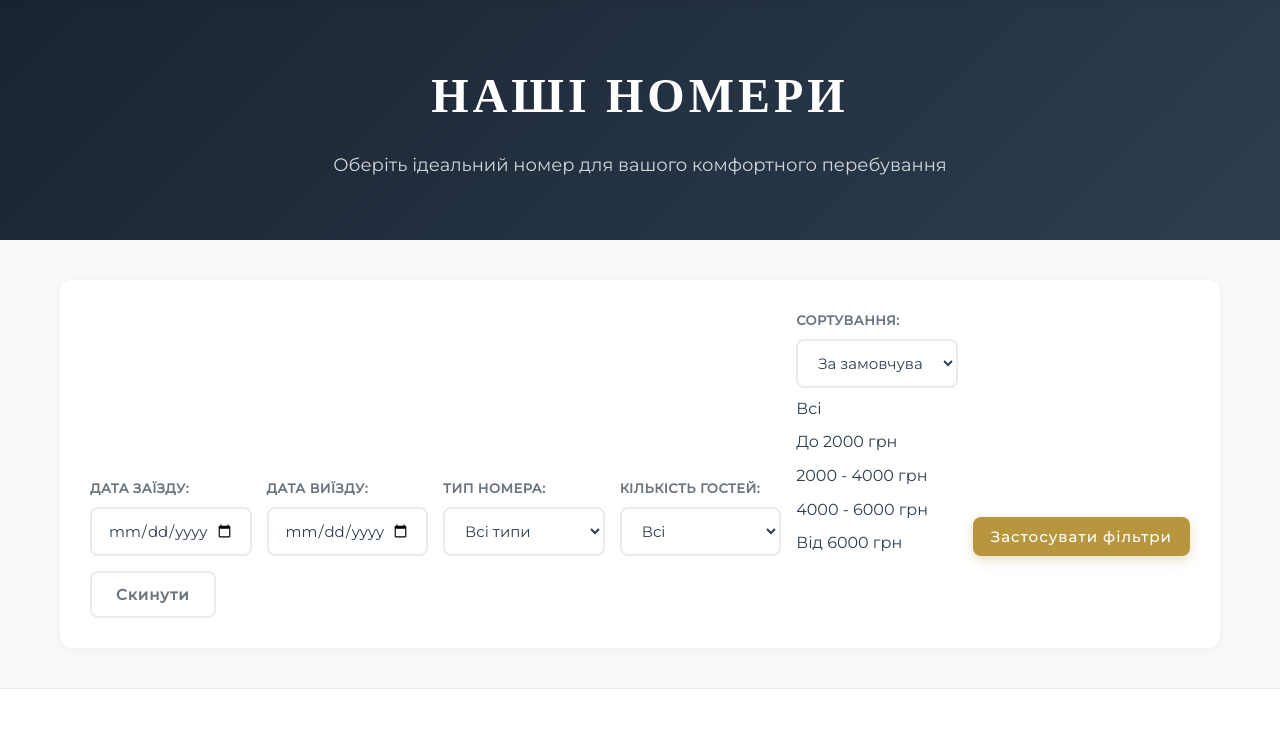
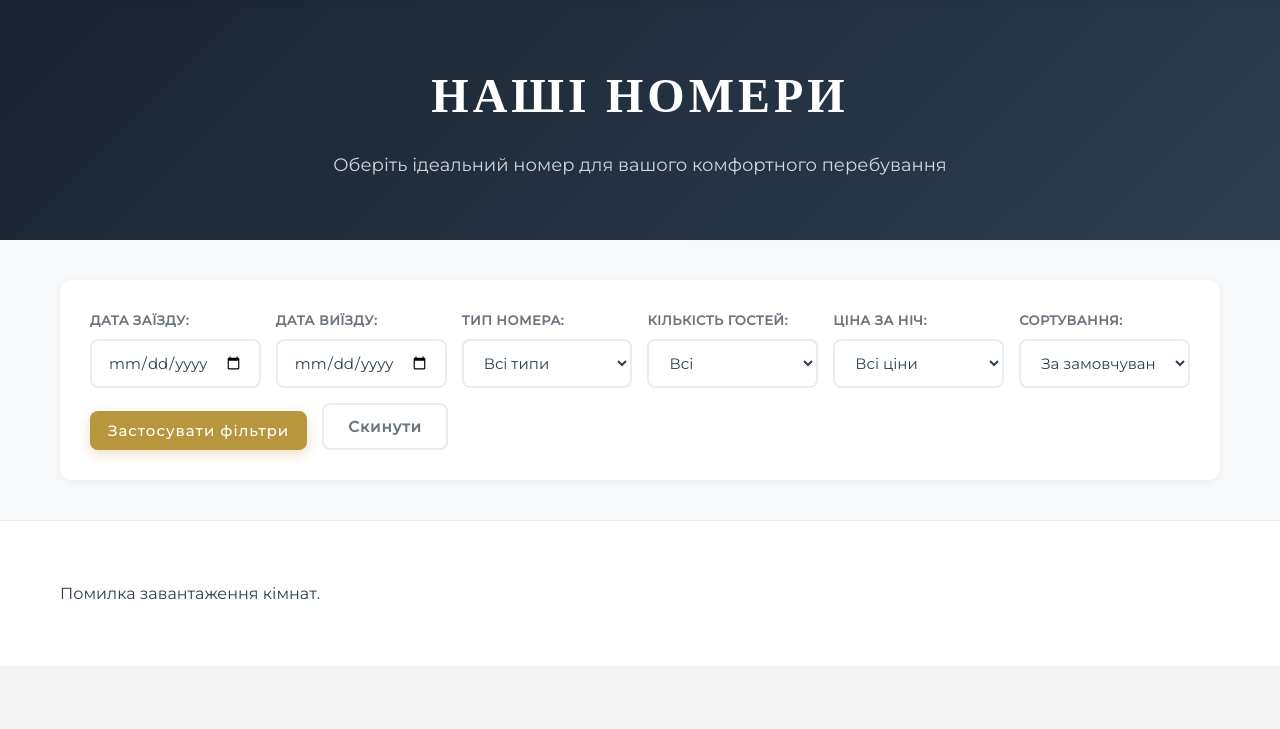
Before and after one commit to ukma-cs-ssdm-2025/HelloBugs, a Flask app: page /rooms in a window 1280 px wide. Shown: the part 145-874 px from the top of the page. Run offline with Flask 3, Linux system fonts and the light colour scheme; parts of the project's set-up code (start-up, migrations or seed data) failed here and were passed over.

Commit message:
add fixes to sort and filter

```diff
--- a/src/templates/rooms.html
+++ b/src/templates/rooms.html
@@ -43,6 +43,16 @@
                     <option value="4">4+ гостей</option>
                 </select>
             </div>
+            <div class="filter-group">
+                <label for="filter-price">Ціна за ніч:</label>
+                <select id="filter-price" class="filter-select">
+                    <option value="">Всі ціни</option>
+                    <option value="0-2000">До 2000 грн</option>
+                    <option value="2000-4000">2000 - 4000 грн</option>
+                    <option value="4000-6000">4000 - 6000 грн</option>
+                    <option value="6000+">Від 6000 грн</option>
+                </select>
+            </div>
 
             <div class="filter-group">
                 <label for="filter-sort">Сортування:</label>
@@ -52,14 +62,6 @@
                     <option value="price-desc">Ціна: за спаданням</option>
                     <option value="capacity-asc">Гості: за зростанням</option>
                     <option value="capacity-desc">Гості: за спаданням</option>
-
-                <label for="filter-price">Ціна за ніч:</label>
-                <select id="filter-price" class="filter-select">
-                    <option value="">Всі</option>
-                    <option value="0-2000">До 2000 грн</option>
-                    <option value="2000-4000">2000 - 4000 грн</option>
-                    <option value="4000-6000">4000 - 6000 грн</option>
-                    <option value="6000+">Від 6000 грн</option>
                 </select>
             </div>
 
```
